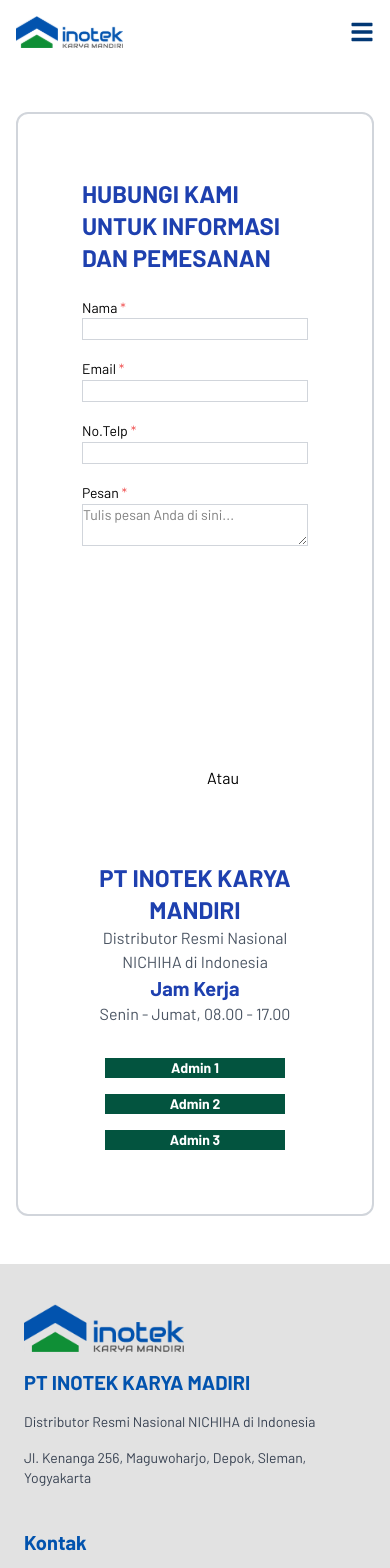
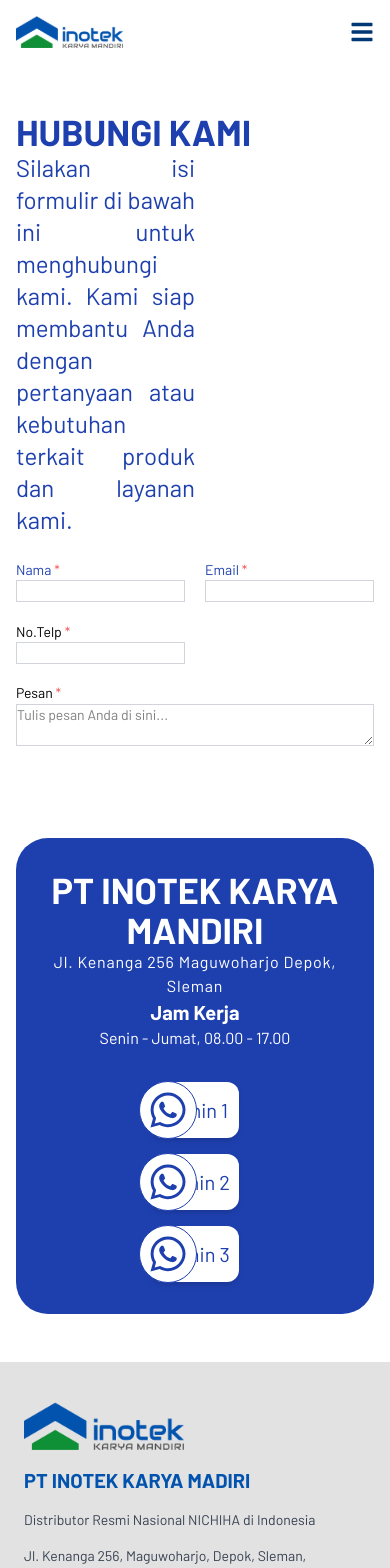
Before and after one commit to stebern17/inoteknextjs, a Next.js app: page /contactform in a window 390 px wide. Shown: the top 1568 px of the page. Built offline with nearby package versions, Linux system fonts and the light colour scheme.

Commit message:
feat: Add AdminButton component and integrate it into CTASection for improved UI feat: Introduce WA putih.svg icon for enhanced visual elements style: Update FormSection layout for better responsiveness and user experience

```diff
--- /dev/null
+++ b/src/app/components/AdminButton.jsx
@@ -0,0 +1,19 @@
+"use client";
+import React from "react";
+import { FaWhatsapp } from "react-icons/fa";
+import { motion } from "framer-motion";
+
+export default function AdminButton({ link, text, className }) {
+  return (
+    <motion.button
+      href={link}
+      className={`bg-white relative text-[#1E40AF] font-display text-center rounded-xl shadow-md hover:shadow-lg transition-shadow duration-300 py-[14px] ${className}`}
+      whileHover={{ scale: 1.05 }}
+    >
+      <div className="absolute rounded-full z-50 border p-2 -top-[1px] -left-3 border-[#1E40AF] bg-white">
+        <FaWhatsapp stroke="#1E40AF" className="size-10" />
+      </div>
+      {text}
+    </motion.button>
+  );
+}
--- a/src/app/contactform/CTASection.jsx
+++ b/src/app/contactform/CTASection.jsx
@@ -1,37 +1,29 @@
 import React from "react";
-import { Button, createTheme } from "flowbite-react";
+import AdminButton from "../components/AdminButton";
 
 export default function CTASection() {
-  const buttonTheme = createTheme({
-    base: "w-[80%] text-center",
-    color: {
-      default: "bg-green-800 hover:bg-green-500 text-white font-semibold",
-    },
-  });
   return (
-    <section className="w-full flex flex-col self-stretch gap-8">
+    <section className="h-full w-full flex flex-col self-stretch gap-8 bg-[#1E40AF] p-8 rounded-4xl">
       <div>
         <div>
-          <h2 className="text-center font-semibold text-2xl text-[#1E40AF]">
+          <h2 className="text-center font-semibold text-4xl text-white">
             PT INOTEK KARYA MANDIRI
           </h2>
-          <p className="text-center text-gray-600">
-            Distributor Resmi Nasional NICHIHA di Indonesia
+          <p className="text-center text-white text-span tracking-wider">
+            Jl. Kenanga 256 Maguwoharjo Depok, Sleman
           </p>
         </div>
         <div>
-          <h3 className="text-center font-semibold text-xl text-[#1E40AF]">
+          <h3 className="text-center font-semibold text-xl text-white">
             Jam Kerja
           </h3>
-          <p className="text-center text-gray-600">
-            Senin - Jumat, 08.00 - 17.00
-          </p>
+          <p className="text-center text-white">Senin - Jumat, 08.00 - 17.00</p>
         </div>
       </div>
-      <div className="flex flex-col justify-center items-center gap-4">
-        <Button theme={buttonTheme}>Admin 1</Button>
-        <Button theme={buttonTheme}>Admin 2</Button>
-        <Button theme={buttonTheme}>Admin 3</Button>
+      <div className="flex flex-col justify-center items-center w-full gap-4">
+        <AdminButton link="#" text="Admin 1" className="w-[30%] text-xl" />
+        <AdminButton link="#" text="Admin 2" className="w-[30%] text-xl" />
+        <AdminButton link="#" text="Admin 3" className="w-[30%] text-xl" />
       </div>
     </section>
   );
--- a/src/app/contactform/FormAndCTA.jsx
+++ b/src/app/contactform/FormAndCTA.jsx
@@ -1,23 +1,23 @@
 import React from "react";
 import FormSection from "./FormSection";
 import CTASection from "./CTASection";
-import VerticalLine from "../components/VerticalLine";
-import { HRText } from "flowbite-react";
 
 export default function ContactandCTA() {
   return (
     <>
-      <div className="flex flex-col gap-6 justify-center w-full border-2 border-gray-300 p-16 rounded-xl font-display">
+      <div className="flex flex-col gap-6 justify-center w-full rounded-xl font-display">
         <div className="self-start">
-          <h1 className="text-2xl font-semibold text-[#1E40AF]">
-            HUBUNGI KAMI UNTUK INFORMASI DAN PEMESANAN
+          <h1 className="text-4xl font-semibold text-[#1E40AF]">
+            HUBUNGI KAMI
           </h1>
+          <p className="text-[#1E40AF] text-2xl max-w-[50%] text-justify">
+            Silakan isi formulir di bawah ini untuk menghubungi kami. Kami siap
+            membantu Anda dengan pertanyaan atau kebutuhan terkait produk dan
+            layanan kami.
+          </p>
         </div>
-        <section className="flex w-full flex-col md:flex-row justify-between items-center gap-24">
+        <section className="grid grid-cols-1 md:grid-cols-2 w-full justify-between items-center gap-8">
           <FormSection />
-          <VerticalLine text="Atau" />
-          <HRText text="Atau" className="block md:hidden bg-gray-400" />
-
           <CTASection />
         </section>
       </div>
--- a/src/app/contactform/FormSection.jsx
+++ b/src/app/contactform/FormSection.jsx
@@ -58,8 +58,9 @@
       {status === "error" && (
         <Alert color="failure">Gagal mengirim form. Silakan coba lagi.</Alert>
       )}
-      <div className="flex flex-col">
-        <Label htmlFor="name">
+      <div className="grid grid-cols-2 gap-5">
+        <div className="flex flex-col w-full">
+          <Label htmlFor="name" className="text-[#1E40AF]">
             Nama <span className="text-red-500">*</span>
           </Label>
           <TextInput
@@ -72,8 +73,8 @@
           />
         </div>
 
-      <div>
-        <Label htmlFor="email">
+        <div className="flex flex-col w-full">
+          <Label htmlFor="email" className="text-[#1E40AF]">
             Email <span className="text-red-500">*</span>
           </Label>
           <TextInput
@@ -85,8 +86,7 @@
             required
           />
         </div>
-
-      <div>
+        <div className="flex flex-col w-full">
           <Label htmlFor="phone">
             No.Telp <span className="text-red-500">*</span>
           </Label>
@@ -98,6 +98,7 @@
             name="phone"
             required
           />
+        </div>
       </div>
 
       <div>
@@ -114,7 +115,7 @@
         />
       </div>
 
-      <Button type="submit" className="text-lg mt-4">
+      <Button type="submit" className="text-lg mt-4 max-w-[50%]">
         Kirim
       </Button>
     </form>
```
Also changed, not shown: public/icons/WA putih.svg (added). Lines whose indentation alone changed are shown as unchanged.
